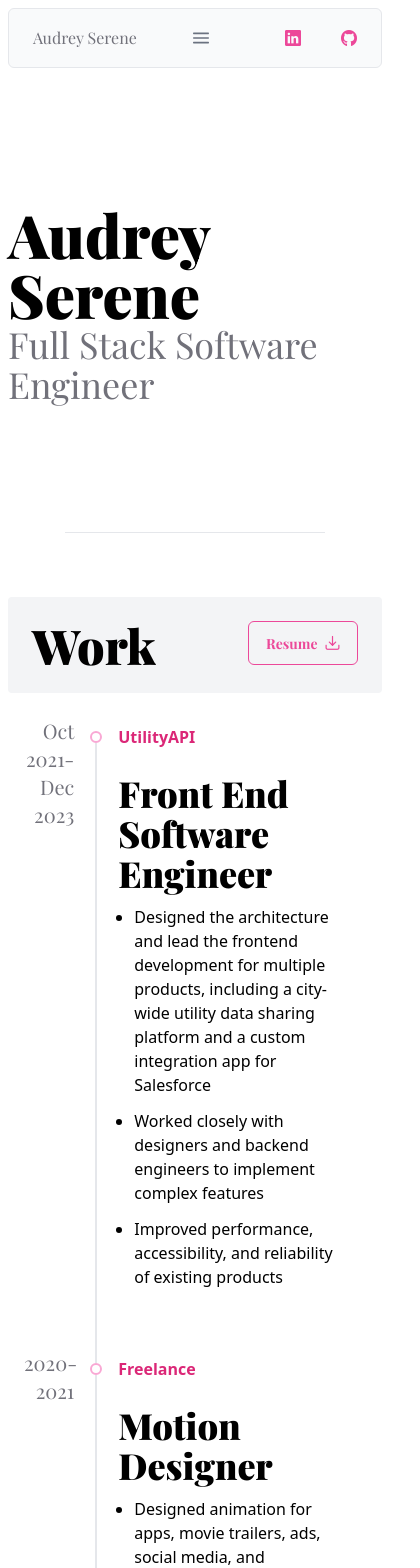
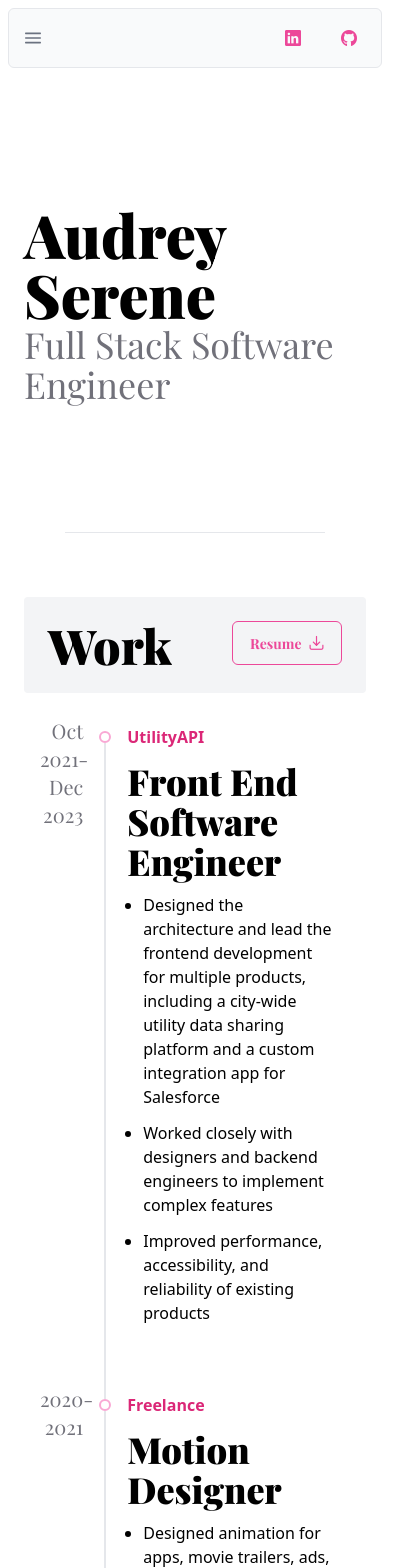
Before and after one commit to audse/audse.github.io, a React (Vite) app: page / in a window 390 px wide. Shown: the top 1568 px of the page, 420 px wide, since content can reach past the window. Built offline with nearby package versions, Linux system fonts and the light colour scheme; a web font is replaced by a local one.

Commit message:
Improve mobile design

```diff
--- a/src/App.tsx
+++ b/src/App.tsx
@@ -10,7 +10,7 @@ function App() {
     return (
         <PrimeReactProvider value={ { ripple: true } }>
             <Nav />
-            <header className='container py-32 px-2'>
+            <header className='container py-32 px-6 sm:px-2'>
                 <h1 className='text-6xl'>
                     Audrey Serene
                     <small className='text-4xl text-muted'>Full Stack Software Engineer</small>
--- a/src/components/About.tsx
+++ b/src/components/About.tsx
@@ -1,6 +1,6 @@
 function About() {
     return (
-        <section id='about' className='container py-24 px-2'>
+        <section id='about' className='container py-24 px-6 sm:px-2'>
             <header className='section-header'>
                 <h2>About</h2>
             </header>
--- a/src/components/Contact.tsx
+++ b/src/components/Contact.tsx
@@ -3,7 +3,7 @@ import { LINKEDIN_URL, GITHUB_URL, RESUME_FILENAME, RESUME_URL, EMAIL } from '..
 
 function Contact() {
     return (
-        <footer id='contact' className='pt-24 pb-48 px-2'>
+        <footer id='contact' className='pt-24 pb-48 px-6 sm:px-2'>
             <div className='container'>
                 <header className='section-header'>
                     <h2>Contact</h2>
--- a/src/components/Nav.tsx
+++ b/src/components/Nav.tsx
@@ -12,7 +12,7 @@ function Nav() {
                 { label: 'About', url: '#about' },
                 { label: 'Contact', url: '#contact' },
             ]}
-            start={ <span className='block ps-4 pe-12 text-muted'>Audrey Serene</span> }
+            start={ <span className='block ps-4 md:pe-12 text-muted hidden md:inline'>Audrey Serene</span> }
             end={
                 <>
                     <a href={ LINKEDIN_URL } className='p-button p-component p-button-icon-only p-button-text me-2' target='_blank'>
--- a/src/components/Projects.tsx
+++ b/src/components/Projects.tsx
@@ -24,7 +24,7 @@ const projects: ProjectProps[] = [
 
 function Projects() {
     return (
-        <section id='projects' className='container py-16 px-2'>
+        <section id='projects' className='container py-16 px-6 sm:px-2'>
             <header className='section-header'>
                 <h2>Selected Projects</h2>
             </header>
--- a/src/components/Work.tsx
+++ b/src/components/Work.tsx
@@ -38,7 +38,7 @@ function ResumeLink() {
 
 function Work() {
     return (
-        <section id='work' className='container py-16 px-2'>
+        <section id='work' className='container py-16 px-6 sm:px-2'>
 
             <header className='section-header'>
                 <h2>Work</h2>
--- a/src/styles/App.css
+++ b/src/styles/App.css
@@ -47,30 +47,3 @@ h3 {
 .container {
     max-width: 700px;
 }
-
-/* PrimeReact overrides */
-#work .p-timeline-event-separator,
-#projects .p-timeline-event-separator {
-    top: 0.85rem;
-    position: relative;
-}
-
-#work .p-timeline-event-opposite,
-#projects .p-timeline-event-opposite {
-    max-width: 22%;
-}
-
-#work .company,
-#projects .technologies {
-    line-height: 1rem;
-}
-
-#work .company::first-line,
-#projects .technologies::first-line {
-    line-height: 2.5rem;
-}
-
-#work .company,
-#projects .technologies {
-    margin-bottom: 1rem;
-}
--- a/src/styles/overrides.css
+++ b/src/styles/overrides.css
@@ -2,6 +2,8 @@
     :root {
         font-family: 'Playfair Display', serif !important;
     }
+
+    /* PrimeReact overrides */
 
     .p-component {
         font-family: unset;
@@ -15,4 +17,35 @@
     .p-galleria .p-image-preview-indicator {
         border-radius: inherit;
     }
+
+    #work .p-timeline-event-separator,
+    #projects .p-timeline-event-separator {
+        top: 0.85rem;
+        position: relative;
+    }
+
+    #work .p-timeline-event-opposite,
+    #projects .p-timeline-event-opposite {
+        max-width: 22%;
+    }
+
+    #work .p-timeline-event-content,
+    #projects .p-timeline-event-content {
+        max-width: 78%;
+    }
+
+    #work .company,
+    #projects .technologies {
+        line-height: 1rem;
+    }
+
+    #work .company::first-line,
+    #projects .technologies::first-line {
+        line-height: 2.5rem;
+    }
+
+    #work .company,
+    #projects .technologies {
+        margin-bottom: 1rem;
+    }
 }
```
